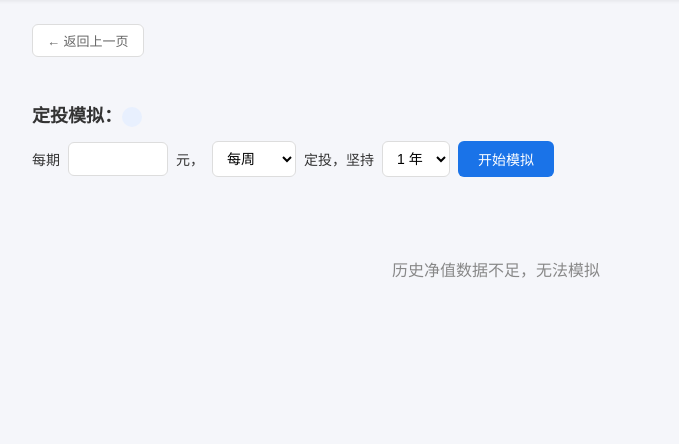
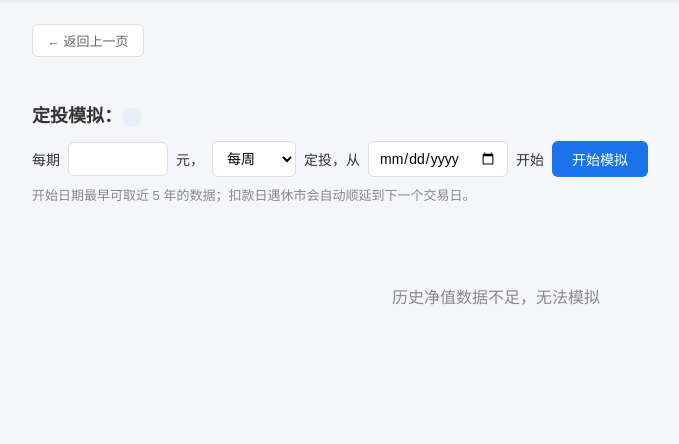
Before and after one commit to ainuo-AI/fund, a Flask app: template templates/sip.html in a window 1280 px wide. Shown: the part 53-497 px from the top of the page, without its empty margins (144-823 px from the left). Run offline with Flask 3, Linux system fonts and the light colour scheme; the template is opened without the code that fills it, so the values that code supplies are empty.

Commit message:
定投增强：支持自定义开始日期；修复休市期多期扣款买在同一天，图上标注顺延原因

```diff
--- a/app.py
+++ b/app.py
@@ -4,6 +4,8 @@ app.py —— 网站入口（路由层）
 职责：接收浏览器请求 -> 调用 fund_api 拿数据 -> 渲染 HTML 模板返回。
 不直接写数据抓取逻辑，那些都在 fund_api.py 里。
 """
+from datetime import date, datetime
+
 from flask import Flask, render_template, request
 
 import fund_api
@@ -44,7 +46,7 @@ def fund_detail(code):
 
 @app.route("/sip/<code>")
 def sip(code):
-    """定投模拟页：/sip/161725?amount=1000&freq=month&years=2"""
+    """定投模拟页：/sip/161725?amount=1000&freq=month&start=2024-01-01（也可用 years=2）"""
     info = fund_api.get_fund_info(code)
     if info is None:
         return render_template("404.html", code=code), 404
@@ -53,12 +55,25 @@ def sip(code):
     freq = request.args.get("freq", "month")
     if freq not in ("week", "biweek", "month"):
         freq = "month"
+    # 开始日期：优先 URL 里的 start（YYYY-MM-DD）；没给就按 years 年兼容旧链接
+    start = None
+    start_str = request.args.get("start", "").strip()
+    if start_str:
+        try:
+            start = datetime.strptime(start_str, "%Y-%m-%d").date()
+        except ValueError:
+            start = None  # 格式不对当作没给
     years = max(1, min(request.args.get("years", 2, type=int) or 2, 5))  # 1~5 年
-    # 接口每页约 1 年数据，多取一页保证覆盖整个定投区间
-    history = fund_api.get_nav_history(code, pages=years + 1)
-    result = fund_api.calc_sip(history, amount=amount, freq=freq, years=years)
-    return render_template("sip.html", info=info, amount=amount,
-                           freq=freq, years=years, result=result)
+    # 接口每页约 1 年数据，按定投跨度估算要取几页（最多 6 页 ≈ 5 年）
+    span_days = (date.today() - start).days if start else years * 365
+    pages = max(1, min(span_days // 365 + 2, 6))
+    history = fund_api.get_nav_history(code, pages=pages)
+    if start is None and history:
+        end = datetime.strptime(history[-1]["date"], "%Y-%m-%d").date()
+        start = fund_api._minus_months(end, years * 12)
+    result = fund_api.calc_sip(history, amount=amount, freq=freq, start=start)
+    return render_template("sip.html", info=info, amount=amount, freq=freq,
+                           start=start.isoformat() if start else "", result=result)
 
 
 @app.route("/api/funds")
--- a/fund_api.py
+++ b/fund_api.py
@@ -159,23 +159,26 @@ def _minus_months(d, months):
     return date(year, month, day)
 
 
-def calc_sip(history, amount=1000, freq="month", years=2):
+def calc_sip(history, amount=1000, freq="month", years=2, start=None):
     """
-    定投收益模拟：从 N 年前开始，按固定频率每次投入 amount 元，返回：
+    定投收益模拟：从 start 日期（缺省按 years 年从最新净值日往回推）开始，
+    按固定频率每次投入 amount 元，返回：
     {
         'invested': 累计投入, 'value': 当前市值, 'profit': 收益, 'pct': 收益率%,
-        'count': 定投次数, 'start': 开始日期, 'end': 结束日期,
+        'count': 定投次数, 'start': 首次买入日期, 'end': 结束日期,
+        'postponed': [{deduct: 扣款日, buy: 实际买入日}, ...],  # 休市顺延记录
         'series': [[日期, 累计投入, 当时市值], ...]  # 画图用
     }
-    买入规则：到扣款日后，按之后第一个交易日的净值买入；早于首个净值日的扣款日跳过；
-    数据不足返回 None。
+    买入规则：到扣款日后，按之后第一个交易日的净值买入（同一交易日只买一次，
+    多期顺延到不同交易日）；早于首个净值日的扣款日跳过；数据不足返回 None。
     """
     points = [(datetime.strptime(h["date"], "%Y-%m-%d").date(), h["nav"])
               for h in history if h["date"] and h["nav"]]
     if len(points) < 2:
         return None
     end_date, end_nav = points[-1]
-    start = _minus_months(end_date, years * 12)
+    if start is None:
+        start = _minus_months(end_date, years * 12)
 
     # 生成扣款日序列：每周/每两周按天数推，每月按月份推
     step_days = {"week": 7, "biweek": 14}.get(freq)
@@ -197,6 +200,7 @@ def calc_sip(history, amount=1000, freq="month", years=2):
 
     invested, shares, count = 0.0, 0.0, 0
     series = []
+    postponed = []  # 扣款日遇到休市/非交易日被顺延的记录，给图表标注用
     i = 0  # 净值游标：points 按日期升序，扣款日也升序，只需往前走不回退
     first_date = points[0][0]
     for d in schedule:
@@ -207,6 +211,9 @@ def calc_sip(history, amount=1000, freq="month", years=2):
         if i >= len(points):
             break  # 扣款日之后没有净值数据了
         buy_date, nav = points[i]
+        i += 1  # 本期已占用这个交易日，下期顺延到之后的交易日，避免两期买在同一天
+        if buy_date != d:
+            postponed.append({"deduct": d.isoformat(), "buy": buy_date.isoformat()})
         invested += amount
         shares += amount / nav
         count += 1
@@ -222,6 +229,7 @@ def calc_sip(history, amount=1000, freq="month", years=2):
         "count": count,
         "start": series[0][0],
         "end": end_date.isoformat(),
+        "postponed": postponed,
         "series": series,
     }
 
--- a/templates/sip.html
+++ b/templates/sip.html
@@ -11,14 +11,12 @@
         <option value="biweek" {{ 'selected' if freq == 'biweek' }}>每两周</option>
         <option value="month" {{ 'selected' if freq == 'month' }}>每月</option>
     </select>
-    定投，坚持
-    <select name="years">
-        {% for y in [1, 2, 3, 4, 5] %}
-        <option value="{{ y }}" {{ 'selected' if years == y }}>{{ y }} 年</option>
-        {% endfor %}
-    </select>
+    定投，从
+    <input type="date" name="start" value="{{ start }}">
+    开始
     <button type="submit">开始模拟</button>
 </form>
+<p class="meta" style="margin-top:8px">开始日期最早可取近 5 年的数据；扣款日遇休市会自动顺延到下一个交易日。</p>
 
 {% if result %}
 <!-- 结果汇总 -->
@@ -43,6 +41,15 @@
 <!-- 投入本金 vs 市值走势 -->
 <div id="chart" style="width:100%;height:420px;margin-top:20px;"></div>
 
+{% if result.postponed %}
+<p class="meta" style="margin-top:10px">
+    ⚠ 以下扣款日不是交易日（休市/节假日），已顺延买入，图中用 ◆ 标出：
+    {% for p in result.postponed %}
+    {{ p.deduct }} → {{ p.buy }}{{ '；' if not loop.last }}
+    {% endfor %}
+</p>
+{% endif %}
+
 <p class="meta" style="margin-top:10px">
     说明：按扣款日之后第一个交易日的净值买入，未考虑申购赎回费用和分红，结果仅供学习参考。
 </p>
@@ -51,6 +58,8 @@
 <script>
     // series 是 [[日期, 累计投入, 当时市值], ...]
     const series = {{ result.series | tojson }};
+    // 休市顺延记录：[{deduct: 扣款日, buy: 实际买入日}, ...]
+    const postponed = {{ result.postponed | tojson }};
     const chart = echarts.init(document.getElementById('chart'));
     chart.setOption({
         tooltip: { trigger: 'axis' },
@@ -65,7 +74,21 @@
               lineStyle: { width: 1, type: 'dashed' } },
             { name: '当前市值', type: 'line', showSymbol: false,
               data: series.map(r => [r[0], r[2]]),
-              lineStyle: { width: 2 } }
+              lineStyle: { width: 2 },
+              // 在实际买入日打点标注"休市顺延"，悬停可看到原扣款日
+              markPoint: {
+                  symbol: 'diamond', symbolSize: 12,
+                  itemStyle: { color: '#e6a23c' },
+                  label: { show: false },
+                  tooltip: {
+                      formatter: p =>
+                          `扣款日 ${postponed[p.dataIndex].deduct} 遇休市<br>顺延至 ${postponed[p.dataIndex].buy} 买入`
+                  },
+                  data: postponed.map(p => {
+                      const row = series.find(r => r[0] === p.buy);
+                      return { coord: [p.buy, row ? row[2] : 0] };
+                  })
+              } }
         ]
     });
     window.addEventListener('resize', () => chart.resize());
```
Also changed, not shown: README.md.
